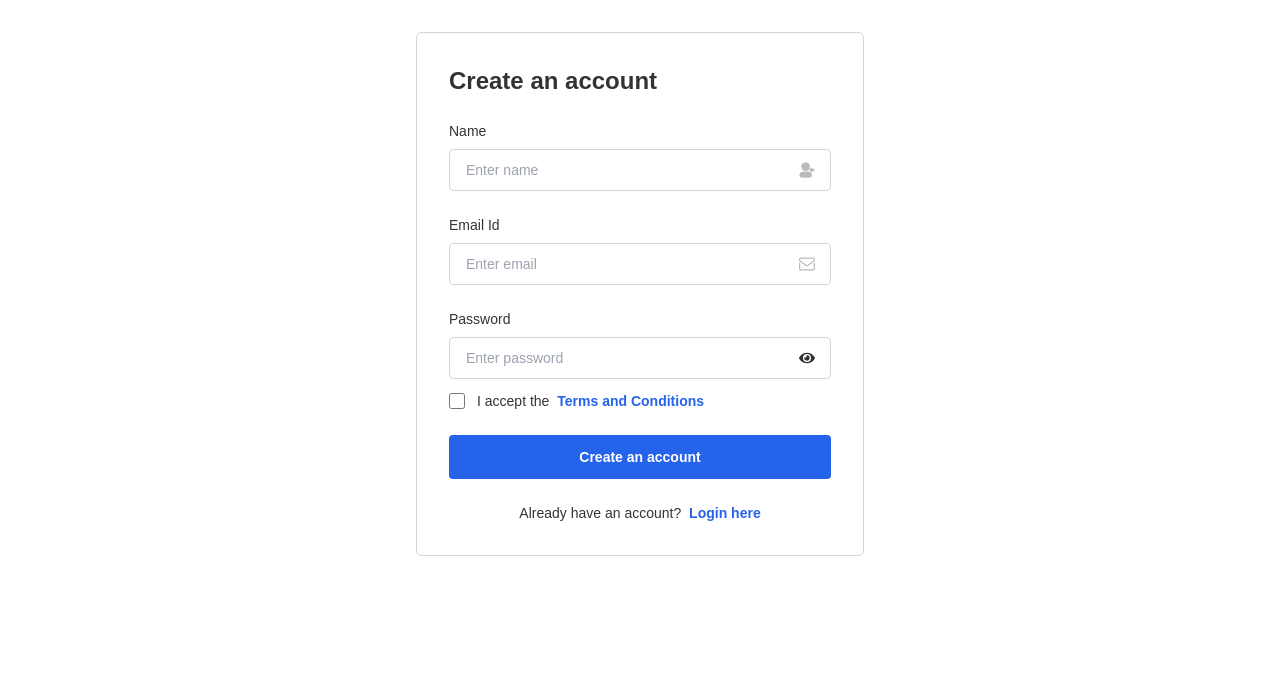
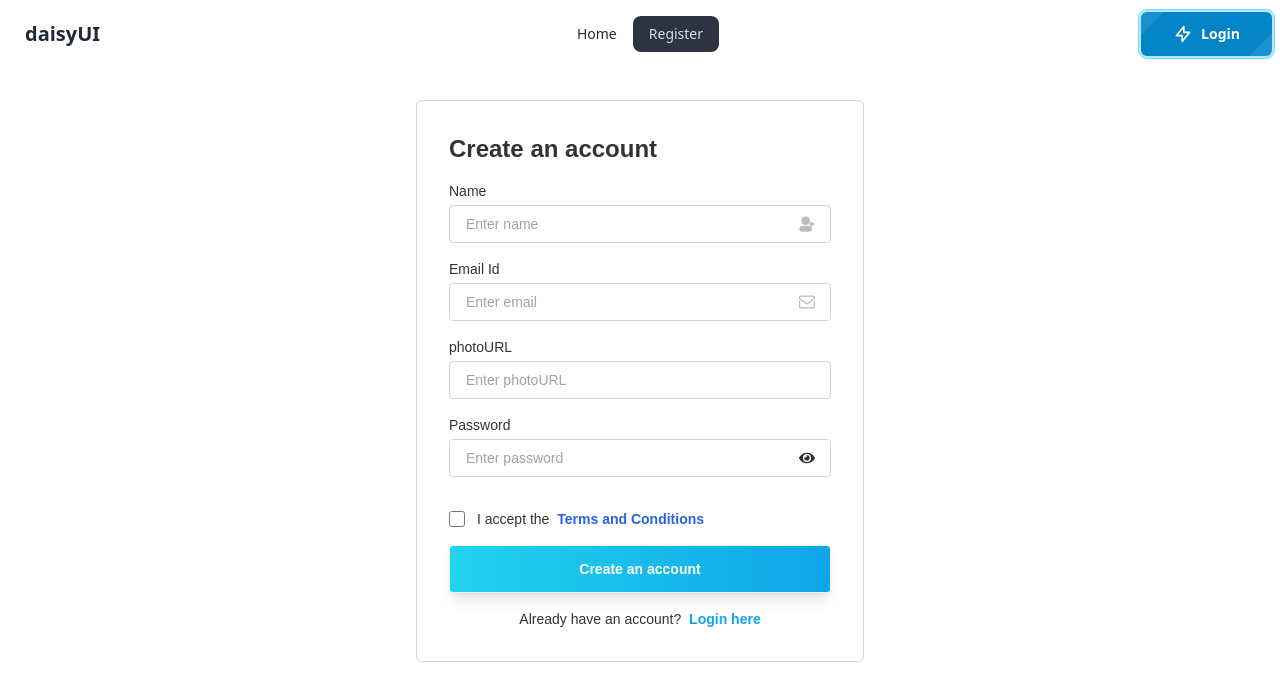
Before and after one commit to Selina-Khatun/earth-estate, a React (Vite) app: page /register in a window 1280 px wide. Shown: the top 700 px of the page. Built offline with nearby package versions, Linux system fonts and the light colour scheme; no server answers.

Commit message:
added authentication for google

```diff
--- a/package.json
+++ b/package.json
@@ -13,11 +13,14 @@
     "firebase": "^10.11.0",
     "localforage": "^1.10.0",
     "match-sorter": "^6.3.4",
+    "prop-types": "^15.8.1",
     "react": "^18.2.0",
     "react-dom": "^18.2.0",
+    "react-hook-form": "^7.51.3",
     "react-icons": "^5.1.0",
     "react-router-dom": "^6.22.3",
-    "sort-by": "^1.2.0"
+    "sort-by": "^1.2.0",
+    "sweetalert2": "^11.10.7"
   },
   "devDependencies": {
     "@types/react": "^18.2.66",
--- /dev/null
+++ b/src/FirebaseProvider/FirebaseProvider.jsx
@@ -0,0 +1,49 @@
+import { createContext, useEffect, useState } from "react";
+import PropTypes from 'prop-types';
+import { createUserWithEmailAndPassword, onAuthStateChanged, signInWithEmailAndPassword, signInWithPopup, signOut } from "firebase/auth";
+import auth from "../firebase/firebase.config";
+import { GoogleAuthProvider } from "firebase/auth";
+export const AuthContext=createContext(null);
+const googleProvider = new GoogleAuthProvider();
+
+
+const FirebaseProvider = ({children}) => {
+const [user,setUser]=useState(null)
+console.log(user);
+
+ const googleLogin=()=>{
+    return signInWithPopup(auth, googleProvider)
+ }
+
+const createUser=(email, password)=>{
+    return createUserWithEmailAndPassword(auth, email, password)
+}
+ const signInUser=(email, password)=>{
+
+    return signInWithEmailAndPassword(auth, email, password)
+ }
+
+useEffect(()=>{
+
+    onAuthStateChanged(auth, (user) => {
+        if (user) {
+          setUser(user)
+        }
+      });
+},[])
+const logout=()=>{
+    signOut(auth)
+    setUser(null)
+}
+    const allValues ={createUser,user,signInUser,googleLogin, logout}
+    return (
+        <AuthContext.Provider value={allValues}>
+            {children}
+        </AuthContext.Provider>
+    );
+};
+
+FirebaseProvider.propTypes = {
+    children: PropTypes.node.isRequired,
+};
+export default FirebaseProvider;
--- a/src/components/Navbar/Navbar.jsx
+++ b/src/components/Navbar/Navbar.jsx
@@ -1,7 +1,10 @@
 
+import { useContext } from 'react';
 import { NavLink } from 'react-router-dom';
+import { AuthContext } from '../../FirebaseProvider/FirebaseProvider';
 
 const Navbar = () => {
+    const { logout, user } = useContext(AuthContext);
     return (
         <div className="navbar bg-base-100">
             <div className="navbar-start">
@@ -23,12 +26,44 @@ const Navbar = () => {
             <div className="navbar-center hidden lg:flex">
                 <ul className="menu menu-horizontal px-1">
                     <li><NavLink to={'/'}>Home</NavLink></li>
-                    <li><NavLink to={'/login'}> Login</NavLink></li>
+
                     <li><NavLink to={'/register'}>Register</NavLink></li>
                 </ul>
             </div>
+
+
+
             <div className="navbar-end">
-                <a className="btn">signOut</a>
+                {
+                    user?.email ? <div className="dropdown dropdown-end">
+                        <div tabIndex={0} role="button" className="btn btn-ghost btn-circle avatar border border-zinc-400">
+                            <div className="w-10 rounded-full">
+                                <img alt="null" src={user?.photoURL
+                                } />
+                            </div>
+                        </div>
+                        <ul tabIndex={0} className="mt-3 z-[1] p-2 shadow menu menu-sm dropdown-content bg-base-100 rounded-box w-60">
+                            <li>
+                                <p>{user?.displayName}</p>
+                            </li>
+                            <li><p>{user?.
+                                email
+                            }</p></li>
+                            <li><button onClick={logout} className="btn bg-gradient-to-r from-cyan-400 to-sky-500 shadow-lg  hover:bg-cyan-600">signOut</button></li>
+                        </ul>
+                    </div>
+                        :
+                        <NavLink to={'/login'} >  <button className="box-border relative z-30 inline-flex items-center justify-center w-auto px-8 py-3 overflow-hidden font-bold text-white transition-all duration-300 bg-sky-600 rounded-md cursor-pointer group ring-offset-2 ring-1 ring-cyan-300 ring-offset-sky-200 hover:ring-offset-sky-500 ease focus:outline-none">
+                        <span className="absolute bottom-0 right-0 w-8 h-20 -mb-8 -mr-5 transition-all duration-300 ease-out transform rotate-45 translate-x-1 bg-white opacity-10 group-hover:translate-x-0"></span>
+                        <span className="absolute top-0 left-0 w-20 h-8 -mt-1 -ml-12 transition-all duration-300 ease-out transform -rotate-45 -translate-x-1 bg-white opacity-10 group-hover:translate-x-0"></span>
+                        <span className="relative z-20 flex items-center text-sm">
+                        <svg className="relative w-5 h-5 mr-2 text-white" fill="none" stroke="currentColor" viewBox="0 0 24 24" xmlns="http://www.w3.org/2000/svg"><path strokeLinecap="round" strokeLinejoin="round" strokeWidth="2" d="M13 10V3L4 14h7v7l9-11h-7z"></path></svg>
+                        Login
+                        </span>
+                        </button></NavLink>
+
+
+                }
             </div>
         </div>
     );
--- a/src/firebase/firebase.config.js
+++ b/src/firebase/firebase.config.js
@@ -1,5 +1,6 @@
 // Import the functions you need from the SDKs you need
 import { initializeApp } from "firebase/app";
+import { getAuth } from "firebase/auth";
 // TODO: Add SDKs for Firebase products that you want to use
 // https://firebase.google.com/docs/web/setup#available-libraries
 
@@ -15,4 +16,5 @@ const firebaseConfig = {
 
 // Initialize Firebase
 const app = initializeApp(firebaseConfig);
-export default app;
+const auth = getAuth(app);
+export default auth;
--- a/src/layouts/Root.jsx
+++ b/src/layouts/Root.jsx
@@ -1,9 +1,11 @@
 
 import { Outlet } from 'react-router-dom';
+import Navbar from '../components/Navbar/Navbar';
 
 const Root = () => {
     return (
-        <div>
+        <div className='max-w-7xl mx-auto'>
+            <Navbar></Navbar>
             <Outlet></Outlet>
         </div>
     );
--- a/src/main.jsx
+++ b/src/main.jsx
@@ -3,9 +3,12 @@ import ReactDOM from 'react-dom/client'
 import './index.css'
 import { RouterProvider } from 'react-router-dom'
 import router from './routes/Routes'
+import FirebaseProvider from './FirebaseProvider/FirebaseProvider'
 
 ReactDOM.createRoot(document.getElementById('root')).render(
   <React.StrictMode>
-  <RouterProvider router={router} />
+    <FirebaseProvider>
+      <RouterProvider router={router} />
+    </FirebaseProvider>
   </React.StrictMode>,
 )
--- a/src/pages/Home/Home/Home.jsx
+++ b/src/pages/Home/Home/Home.jsx
@@ -1,11 +1,13 @@
 
-import Navbar from '../../../components/Navbar/Navbar';
+
+
 
 const Home = () => {
     return (
         <div>
+
             this is home
-            <Navbar></Navbar>
+
         </div>
     );
 };
--- a/src/pages/Login/Login.jsx
+++ b/src/pages/Login/Login.jsx
@@ -1,11 +1,65 @@
 import { FcGoogle } from "react-icons/fc";
 import { FaGithub } from "react-icons/fa";
 import { Link } from "react-router-dom";
+import { useForm } from "react-hook-form";
+import { useContext } from "react";
+import { AuthContext } from "../../FirebaseProvider/FirebaseProvider";
+import Swal from "sweetalert2";
 const Login = () => {
+    const{signInUser,googleLogin}=useContext(AuthContext);
+    const {
+        register,
+        handleSubmit,
+        formState: { errors },
+      } = useForm()
+
+      const onSubmit = (data) => {
+        const {email,password}=data;
+        signInUser(email,password)
+
+        .then(result=>{
+            console.log(result.user);
+            Swal.fire({
+                position: "top-end",
+                icon: "success",
+                title: "You have successfully logged In",
+                showConfirmButton: false,
+                timer: 1500
+              });
+        })
+    .catch(error=>{
+       console.log(error);
+    })
+};
+
+const handleGoogleLogin = () => {
+
+
+    googleLogin()
+    .then((result)=>{
+        console.log(result.user)
+        Swal.fire({
+            position: "top-end",
+            icon: "success",
+            title: "You have successfully logged In",
+            showConfirmButton: false,
+            timer: 1500
+          });
+    })
+    .catch((error)=>{
+        console.error(error)
+    })
+
+};
+
+
     return (
         <section className="h-[90vh]">
+
             <div className=" bg-gray-100 py-3  sm:py-12">
+                {/* <button className="btn absolute font-semibold"><Link to={'/'}>Back to home</Link></button> */}
                 <div className="relative py-3 max-w-lg sm:mx-auto">
+
                     <div
                         className="absolute h-[85vh] inset-0 bg-gradient-to-r from-cyan-400 to-sky-500 shadow-lg transform -skew-y-6 sm:skew-y-0 sm:-rotate-6 sm:rounded-3xl">
                     </div>
@@ -16,34 +70,38 @@ const Login = () => {
                                 <h1 className="text-2xl font-semibold">Login</h1>
                             </div>
                             <div className="divide-y divide-gray-200">
-                                <form action="">
+                                <form onSubmit={handleSubmit(onSubmit)} action="">
                                     <div className="py-3 text-base leading-6 space-y-4 text-gray-700 sm:text-lg sm:leading-7">
                                         <div>
                                             <label htmlFor="email" className="block mb-2 text-sm font-medium text-gray-900 dark:text-white">Your email</label>
-                                            <input type="email" name="email" id="email" className="bg-gray-50 border border-gray-300 text-gray-900 sm:text-sm rounded-lg focus:ring-primary-600 focus:border-primary-600 block w-full p-2.5 dark:bg-gray-700 dark:border-gray-600 dark:placeholder-gray-400 dark:text-white dark:focus:ring-blue-500 dark:focus:border-blue-500" placeholder="name@company.com" required="" />
+                                            <input type="email" name="email" id="email" className="bg-gray-50 border border-gray-300 text-gray-900 sm:text-sm rounded-lg focus:ring-primary-600 focus:border-primary-600 block w-full p-2.5 dark:bg-gray-700 dark:border-gray-600 dark:placeholder-gray-400 dark:text-white dark:focus:ring-blue-500 dark:focus:border-blue-500" placeholder="name@company.com"
+                                             {...register("email", { required: true })} />
                                         </div>
+                                        {errors.email && <span className="font-semibold text-red-500">This field is required</span>}
                                         <div>
                                             <label htmlFor="password" className="block mb-2 text-sm font-medium text-gray-900 dark:text-white">Password</label>
-                                            <input type="password" name="password" id="password" placeholder="••••••••" className="bg-gray-50 border border-gray-300 text-gray-900 sm:text-sm rounded-lg focus:ring-primary-600 focus:border-primary-600 block w-full p-2.5 dark:bg-gray-700 dark:border-gray-600 dark:placeholder-gray-400 dark:text-white dark:focus:ring-blue-500 dark:focus:border-blue-500" required="" />
+                                            <input type="password" name="password" id="password" placeholder="••••••••" className="bg-gray-50 border border-gray-300 text-gray-900 sm:text-sm rounded-lg focus:ring-primary-600 focus:border-primary-600 block w-full p-2.5 dark:bg-gray-700 dark:border-gray-600 dark:placeholder-gray-400 dark:text-white dark:focus:ring-blue-500 dark:focus:border-blue-500"
+                                             {...register("password", { required: true })} />
+
                                         </div>
-
+                                        {errors.password && <span className="font-semibold text-red-500">This field is required</span>}
 
                                         <div className="flex items-start gap-2">
                                             <div className="flex items-center ">
                                                 <input id="terms" aria-describedby="terms" type="checkbox" className="w-4 h-4 border border-gray-300 rounded bg-gray-50 focus:ring-3 focus:ring-primary-300 dark:bg-gray-700 dark:border-gray-600 dark:focus:ring-primary-600 dark:ring-offset-gray-800" required="" />
                                             </div>
                                             <div className=" text-sm">
-                                                <label htmlFor="terms" className="font-light text-gray-500 dark:text-gray-300">I accept the <a className="font-medium text-primary-600 hover:underline dark:text-primary-500" href="#">Terms and Conditions</a></label>
+                                                <label htmlFor="terms" className="font-light text-gray-500 dark:text-gray-300">I accept the <a className="font-medium  hover:underline " >Terms and Conditions</a></label>
                                             </div>
                                         </div>
 
 
                                         <div className="relative">
-                                            <button className="bg-cyan-500 text-white rounded-md px-2 py-1">Submit</button>
+                                            <button type="submit" className="bg-cyan-500 text-white rounded-md px-2 py-1">Submit</button>
                                         </div>
 
                                         <p className="text-sm font-light text-gray-500 dark:text-gray-400">
-                                        Don't have an account? <Link to={'/register'} className="font-medium text-primary-600 hover:underline dark:text-primary-500">Register here</Link>
+                                            Don t have an account? <Link to={'/register'} className="font-medium text-sky-600 hover:underline dark:text-primary-500">Register here</Link>
                                         </p>
                                     </div>
                                 </form>
@@ -51,7 +109,7 @@ const Login = () => {
                         </div>
 
                         <div className="w-full flex  ">
-                            <button className="flex items-center bg-white border border-gray-300 rounded-lg shadow-md px-4 py-2 text-sm font-medium text-gray-800 hover:bg-gray-200 focus:outline-none focus:ring-2 focus:ring-offset-2 focus:ring-gray-500">
+                            <button onClick={handleGoogleLogin} className="flex items-center bg-white border border-gray-300 rounded-lg shadow-md px-4 py-2 text-sm font-medium text-gray-800 hover:bg-gray-200 focus:outline-none focus:ring-2 focus:ring-offset-2 focus:ring-gray-500">
                                 <FcGoogle className=" mr-1" />
                                 <span>Continue with Google</span>
                             </button>
--- a/src/pages/Register/Register.jsx
+++ b/src/pages/Register/Register.jsx
@@ -1,31 +1,77 @@
+import { useContext } from "react";
+import { useForm } from "react-hook-form";
 import { FaEye } from "react-icons/fa";
 import { Link } from "react-router-dom";
+import { AuthContext } from "../../FirebaseProvider/FirebaseProvider";
+import Swal from "sweetalert2";
 const Register = () => {
+    const { createUser,user } = useContext(AuthContext);
+    // console.log(user);
+    const {
+        register,
+        handleSubmit,
+        formState: { errors },
+      } = useForm()
+
+      const onSubmit = (data) =>{
+        const { name, email, password, photoURL } = data;
+        createUser(email, password)
+        // console.log(data)
+        .then((userCredential) => {
+
+            const user = userCredential.user;
+            console.log(user)
+            Swal.fire({
+                position: "top-end",
+                icon: "success",
+                title: "Your work has been saved",
+                showConfirmButton: false,
+                timer: 1500
+              });
+          })
+
+    }
+
+
+
+
+
+
+
     return (
         <section>
             <div className="font-[sans-serif] text-[#333] mt-4 p-4 relative">
+                {/* <button className="btn absolute font-semibold"><Link to={'/'}>Back to home</Link></button> */}
                 <div className="max-w-md w-full mx-auto relative z-50">
 
                     <div className="border border-gray-300 bg-white rounded-md p-8">
-                        <form className="w-full " action="#">
-                            <div className="mb-6">
+
+                        <div className="mb-4">
                             <h3 className="text-2xl font-extrabold">Create an account</h3>
                         </div>
-                            <div className="space-y-6">
+                        <form onSubmit={handleSubmit(onSubmit)} className="space-y-4">
                             <div>
-                                    <label className="text-sm mb-2 block">Name</label>
+                                <label className="text-sm mb-1 block">Name</label>
                                 <div className="relative flex items-center">
-                                        <input name="name" type="text" required className="bg-white border border-gray-300 w-full text-sm px-4 py-2.5 rounded outline-blue-500" placeholder="Enter name" />
+                                    <input name="name" type="text" className="bg-white border border-gray-300 w-full text-sm px-4 py-2 rounded outline-blue-500" placeholder="Enter name"
+                                        {...register("name", { required: true })}
+                                    />
+
                                     <svg xmlns="http://www.w3.org/2000/svg" fill="#bbb" stroke="#bbb" className="w-4 h-4 absolute right-4" viewBox="0 0 24 24">
                                         <circle cx="10" cy="7" r="6" data-original="#000000"></circle>
                                         <path d="M14 15H6a5 5 0 0 0-5 5 3 3 0 0 0 3 3h12a3 3 0 0 0 3-3 5 5 0 0 0-5-5zm8-4h-2.59l.3-.29a1 1 0 0 0-1.42-1.42l-2 2a1 1 0 0 0 0 1.42l2 2a1 1 0 0 0 1.42 0 1 1 0 0 0 0-1.42l-.3-.29H22a1 1 0 0 0 0-2z" data-original="#000000"></path>
                                     </svg>
+
                                 </div>
+                                {errors.name && <span className="font-semibold text-red-500">This field is required</span>}
                             </div>
                             <div>
-                                    <label className="text-sm mb-2 block">Email Id</label>
+                                <label className="text-sm mb-1 block">Email Id</label>
                                 <div className="relative flex items-center">
-                                        <input name="email" type="email" required className="bg-white border border-gray-300 w-full text-sm px-4 py-2.5 rounded outline-blue-500" placeholder="Enter email" />
+                                    <input name="email" type="email" className="bg-white border border-gray-300 w-full text-sm px-4 py-2 rounded outline-blue-500" placeholder="Enter email"
+                                     {...register("email", { required: true })}
+                                    />
+
                                     <svg xmlns="http://www.w3.org/2000/svg" fill="#bbb" stroke="#bbb" className="w-4 h-4 absolute right-4" viewBox="0 0 682.667 682.667">
                                         <defs>
                                             <clipPath id="a" clipPathUnits="userSpaceOnUse">
@@ -37,15 +83,36 @@ const Register = () => {
                                             <path d="M472 274.9V107.999c0-11.027-8.972-20-20-20H60c-11.028 0-20 8.973-20 20V274.9L0 304.652V107.999c0-33.084 26.916-60 60-60h392c33.084 0 60 26.916 60 60v196.653Z" data-original="#000000"></path>
                                         </g>
                                     </svg>
+
+                                </div>
+                                {errors.email && <span className="font-semibold text-red-500">This field is required</span>}
+                            </div>
+                            <div>
+                                <label className="text-sm mb-1 block">photoURL
+                                </label>
+                                <div className="relative flex items-center">
+                                    <input name="photoURL" type="url" className="bg-white border border-gray-300 w-full text-sm px-4 py-2 rounded outline-blue-500" placeholder="Enter photoURL"
+                                     {...register("photoURL")}
+                                    />
+
                                 </div>
                             </div>
                             <div>
-                                    <label className="text-sm mb-2 block">Password</label>
+                                <label className="text-sm mb-1  block">Password</label>
                                 <div className="relative flex items-center">
-                                        <input name="password" type="password" required className="bg-white border border-gray-300 w-full text-sm px-4 py-2.5 rounded outline-blue-500" placeholder="Enter password"  />
-                                        <FaEye className="w-4 h-4 absolute right-4 "/>
+
+
+                                    <input name="password" type="password"  className="bg-white border border-gray-300 w-full text-sm px-4 py-2 rounded outline-blue-500" placeholder="Enter password"
+                                     {...register("password", { required: true })}
+                                    />
+
+
+                                    <FaEye className="w-4 h-4 absolute right-4 " />
+
                                 </div>
-                                    <div className="flex  mt-3 items-center">
+                                {errors.password && <span className="font-semibold text-red-500">This field is required</span>}
+                                    <br />
+                                <div className="flex  mt-2 items-center">
                                     <input id="remember-me" name="remember-me" type="checkbox" className="h-4 w-4 shrink-0 text-blue-600 focus:ring-blue-500 border-gray-300 rounded" />
                                     <label htmlFor="remember-me" className="ml-3 block text-sm">
                                         I accept the <a href="javascript:void(0);" className="text-blue-600 font-semibold hover:underline ml-1">Terms and Conditions</a>
@@ -53,12 +120,16 @@ const Register = () => {
                                 </div>
                             </div>
                             <div className="">
-                                    <button type="button" className="w-full py-3 px-4 text-sm font-semibold rounded text-white bg-blue-600 hover:bg-blue-700 focus:outline-none">
+                                <button type="submit" className="w-full btn   py-3 px-4 text-sm font-semibold rounded text-white bg-gradient-to-r from-cyan-400 to-sky-500 shadow-lg  hover:bg-cyan-600">
                                     Create an account
                                 </button>
                             </div>
-                                <p className="text-sm mt-6 text-center">Already have an account? <Link to={'/login'} href="javascript:void(0);" className="text-blue-600 font-semibold hover:underline ml-1">Login here</Link></p>
-                            </div>
+                            <p className="text-sm mt-4 text-center">
+                                Already have an account?{' '}
+                                <Link to={'/login'} className="text-sky-500 font-semibold hover:underline ml-1">
+                                    Login here
+                                </Link>
+                            </p>
                         </form>
 
 
```
Also changed, not shown: 1 other file (tests, documents, lock files or other folders). Lines whose indentation alone changed are shown as unchanged.
